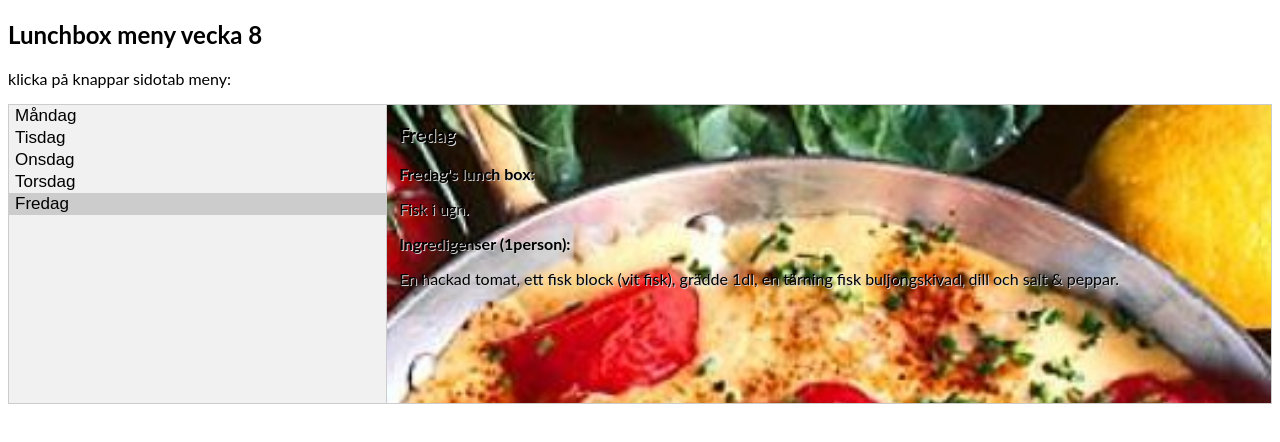
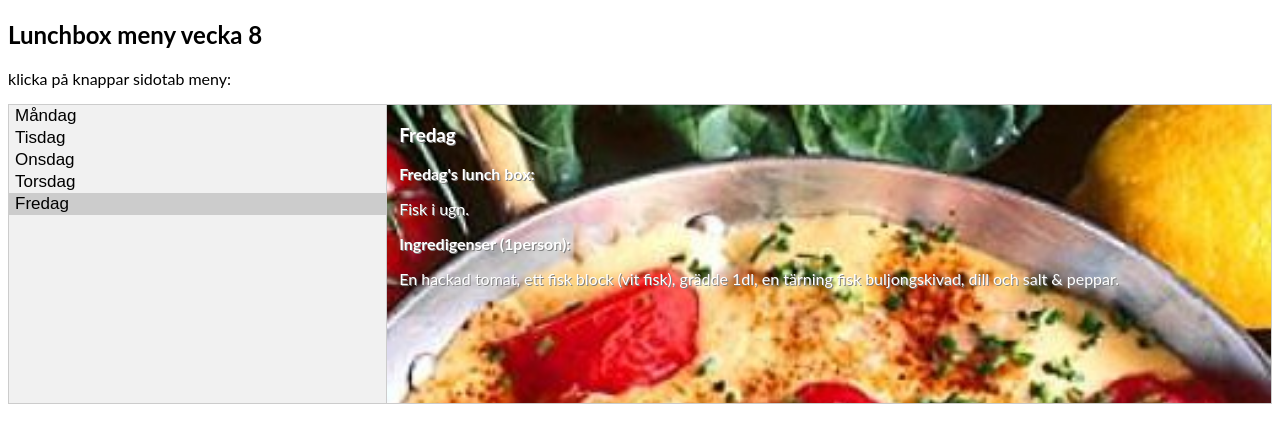
Before and after one commit to jonsjo/lunchbox, a plain HTML site: page index.html in a window 1280 px wide. Both pictures are taken after a click on the button "Fredag". Drawn offline with Linux system fonts and the light colour scheme.

Commit message:
Förslag vecka 8, updatering Fredag färg på text.

```diff
--- a/index.html
+++ b/index.html
@@ -90,8 +90,8 @@ body {
   background-image: url("fisk_i_ugn.jpg");
   background-size: cover;
   background-repeat: no-repeat;
-  color: black;
-  text-shadow: 1px 1px lightgrey;
+  color: white;
+  text-shadow: 1px 1px grey;
 }
 
 
```
